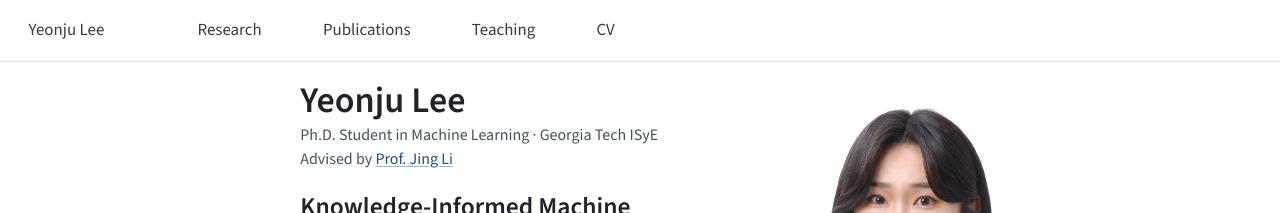
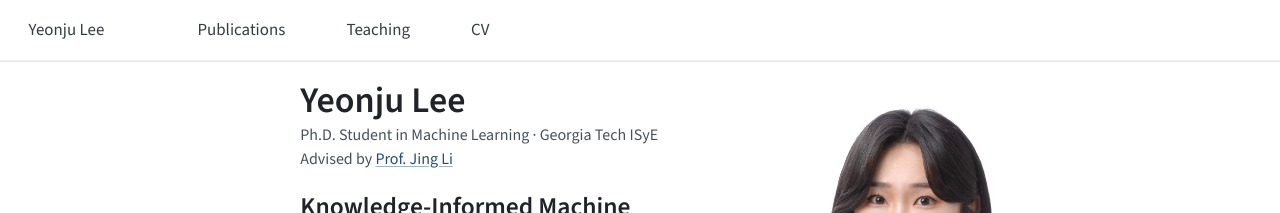
Before and after one commit to ylee845/ylee845.github.io, a Jekyll site: the page built from _pages/about.md, in a window 1280 px wide. Shown: the top 213 px of the page. Built offline with Jekyll 4.4.1, drawn with Linux system fonts in a browser that asks for light colours; a script that is not in the unit is left out.

Commit message:
Update navigation.yml

```diff
--- a/_data/navigation.yml
+++ b/_data/navigation.yml
@@ -10,9 +10,6 @@
 # The following is the order of the links in the header of the website.
 
 main:
-  - title: "Research"
-    url: /#selected-research
-
   - title: "Publications"
     url: /publications/
 
```
